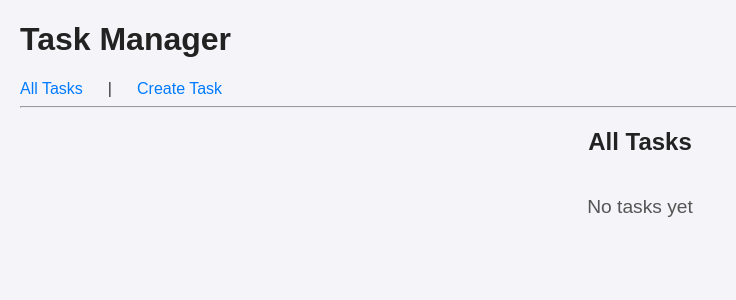
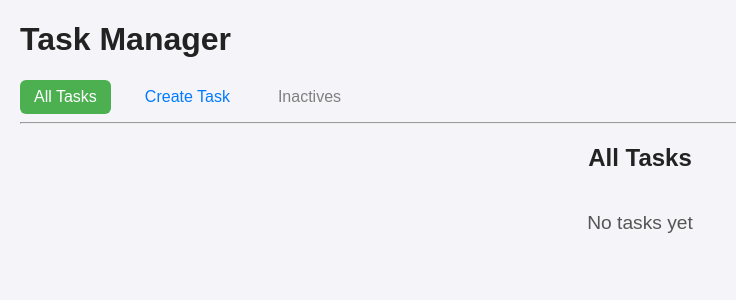
Before and after one commit to VasylHomonai/django-task-manager, a Django app: page /tasks/ in a window 1280 px wide. Shown: the top 300 px of the page, without its empty margins (0-736 px from the left). Run offline with Django 5.2, Linux system fonts and the light colour scheme; data that the repository does not hold is empty.

Commit message:
add tab inactives

```diff
--- a/taskmanager_project/static/css/style.css
+++ b/taskmanager_project/static/css/style.css
@@ -19,14 +19,32 @@ header nav {
     gap: 25px;   /* відстань між посиланнями */
 }
 
-header nav a {
-    text-decoration: none;
-    color: #007bff;   /* залишаємо твій колір */
-    font-weight: 500; /* додаємо жирність */
+.tabs {
+    display: flex;
+    gap: 20px;
+    margin-top: 10px;
 }
 
-header nav a:hover {
-    text-decoration: underline;
+.tab {
+    text-decoration: none;
+    padding: 8px 14px;
+    border-radius: 6px;
+    font-weight: 500;
+    color: #007bff;
+    transition: 0.2s;
+}
+
+.tab:hover {
+    background-color: #e9ecef;
+}
+
+.active-tab {
+    background-color: #4CAF50;
+    color: white;
+}
+
+.inactive-tab {
+    color: gray;
 }
 
 .task-list {
--- a/taskmanager_project/tasks/urls.py
+++ b/taskmanager_project/tasks/urls.py
@@ -1,5 +1,5 @@
 from django.urls import path
-from .views import TaskListView, TaskCreateView, TaskDetailView, TaskUpdateView
+from .views import TaskListView, TaskCreateView, TaskDetailView, TaskUpdateView, InactiveTaskListView
 
 app_name = 'tasks'
 
@@ -8,4 +8,5 @@ urlpatterns = [
     path("create/", TaskCreateView.as_view(), name="task_create"),
     path("<int:pk>/", TaskDetailView.as_view(), name="task_detail"),
     path('<int:pk>/edit/', TaskUpdateView.as_view(), name='task_edit'),
+    path("inactives/", InactiveTaskListView.as_view(), name="inactive_tasks"),
 ]
--- a/taskmanager_project/tasks/views.py
+++ b/taskmanager_project/tasks/views.py
@@ -10,11 +10,15 @@ class TaskListView(ListView):
     model = Task
     template_name = "tasks/task_list.html"
     context_object_name = "tasks"
-    ordering = ["-created_at"]
     paginate_by = 7
 
     def get_queryset(self):
-        return Task.objects.order_by("-created_at")
+        return Task.objects.filter(is_active=True).order_by("-created_at")
+
+    def get_context_data(self, **kwargs):
+        context = super().get_context_data(**kwargs)
+        context["page_type"] = "all"
+        return context
 
 
 class TaskDetailView(DetailView):
@@ -37,3 +41,18 @@ class TaskUpdateView(UpdateView):
 
     def get_success_url(self):
         return reverse('tasks:task_detail', kwargs={'pk': self.object.pk})
+
+
+class InactiveTaskListView(ListView):
+    model = Task
+    template_name = "tasks/task_list.html"
+    context_object_name = "tasks"
+    paginate_by = 7
+
+    def get_queryset(self):
+        return Task.objects.filter(is_active=False).order_by("-created_at")
+
+    def get_context_data(self, **kwargs):
+        context = super().get_context_data(**kwargs)
+        context["page_type"] = "inactive"
+        return context
--- a/taskmanager_project/templates/base.html
+++ b/taskmanager_project/templates/base.html
@@ -10,10 +10,24 @@
 
     <header>
         <h1>Task Manager</h1>
-        <nav>
-            <a href="{% url 'tasks:task_list' %}">All Tasks</a> |
-            <a href="{% url 'tasks:task_create' %}">Create Task</a>
+
+        <nav class="tabs">
+            <a href="{% url 'tasks:task_list' %}"
+               class="tab {% if request.resolver_match.url_name == 'task_list' %}active-tab{% endif %}">
+                All Tasks
+            </a>
+
+            <a href="{% url 'tasks:task_create' %}"
+               class="tab {% if request.resolver_match.url_name == 'task_create' %}active-tab{% endif %}">
+                Create Task
+            </a>
+
+            <a href="{% url 'tasks:inactive_tasks' %}"
+               class="tab inactive-tab {% if request.resolver_match.url_name == 'inactive_tasks' %}active-tab{% endif %}">
+                Inactives
+            </a>
         </nav>
+
         <hr>
     </header>
 
```
